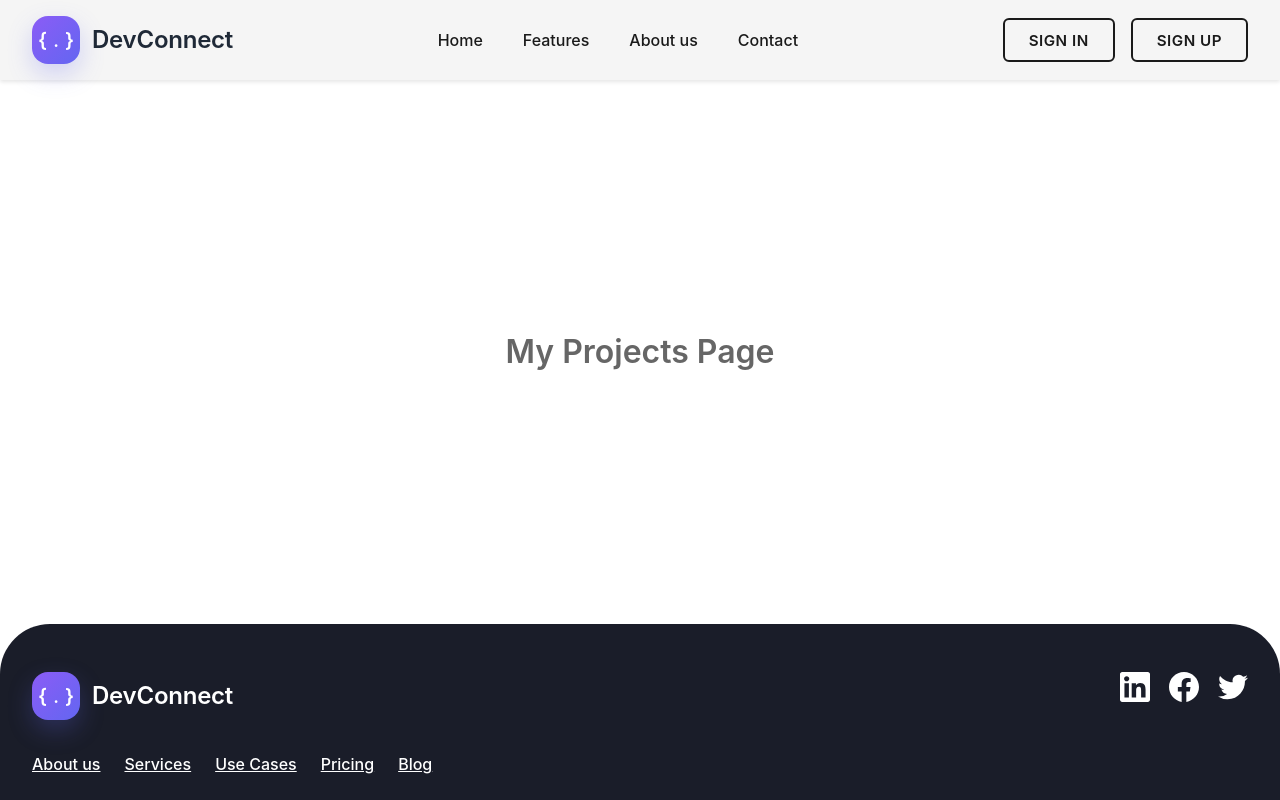
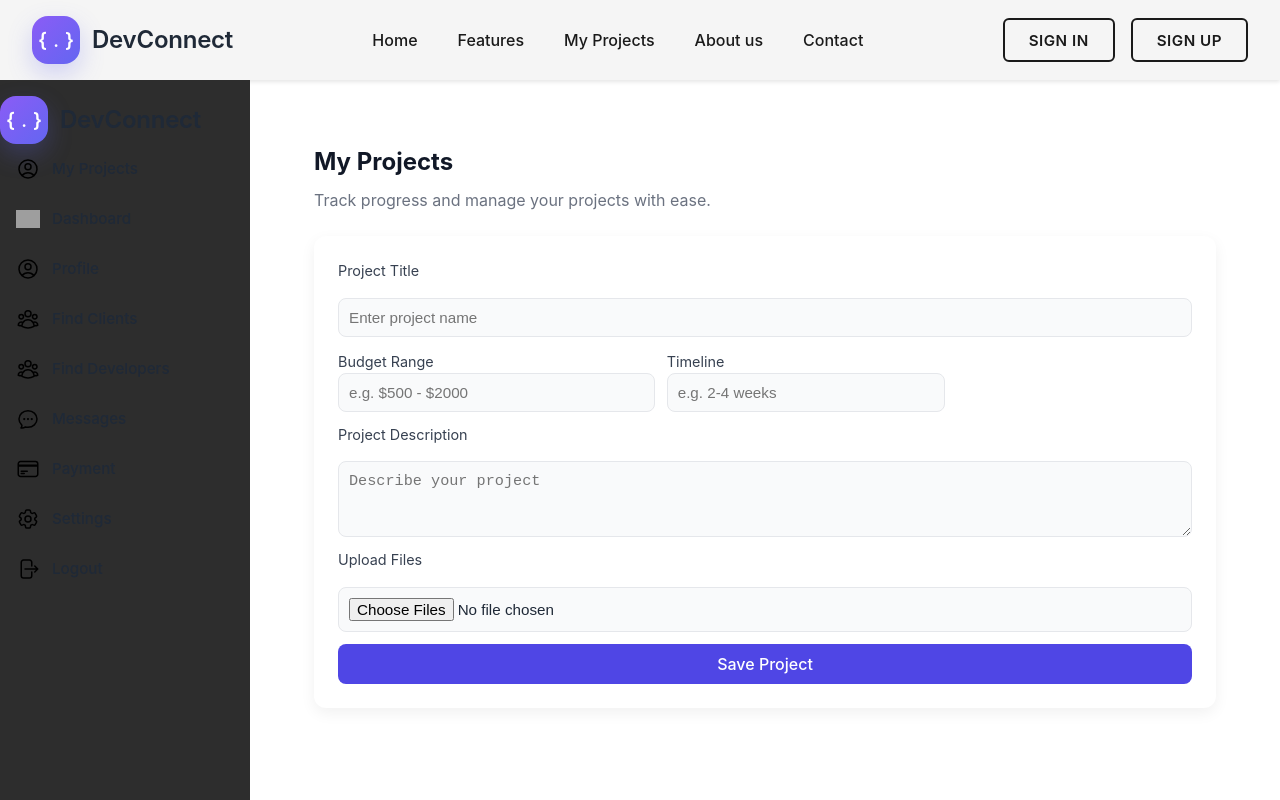
Before and after one commit to FatumaLiban2/dev_connect_frontend, a React (Vite) app: page /myProjects in a window 1280 px wide. Shown: the top 800 px of the page. Built offline with nearby package versions, Linux system fonts and the light colour scheme; grey boxes are pictures that could not be loaded.

Commit message:
added myprojectclient and myproject css

```diff
--- a/src/App.css
+++ b/src/App.css
@@ -13,6 +13,11 @@
 .main-content {
   flex: 1;
   padding: 2rem;
+}
+
+.app-body {
+  display: flex;
+  align-items: flex-start;
 }
 
 .placeholder {
--- a/src/App.jsx
+++ b/src/App.jsx
@@ -1,6 +1,7 @@
 import { BrowserRouter as Router, Routes, Route, useLocation } from 'react-router-dom';
 import { useState } from 'react';
 import Navbar from './components/Navbar';
+import Sidebar from './components/Sidebar';
 import Footer from './components/Footer';
 import ClientPayment from './components/ClientPayment';
 import DeveloperPayment from './components/DeveloperPayment';
@@ -8,6 +9,7 @@ import MessagingPage from './pages/MessagingPage';
 import HomePage from './pages/HomePage';
 import LoginPage from './pages/LoginPage';
 import SignUpPage from './pages/SignUpPage';
+import MyProjects from './pages/MyProjectClient';
 import './App.css';
 
 // Layout wrapper to conditionally show Navbar/Footer
@@ -17,6 +19,19 @@ function Layout({ children, onSigninClick, onSignupClick }) {
     location.pathname.startsWith(path)
   );
 
+  // Show global sidebar on dashboard-like routes
+  const sidebarRoutes = [
+    '/dashboard',
+    '/profile',
+    '/myProjects',
+    '/findDevelopers',
+    '/findClients',
+    '/settings',
+    '/payments',
+    '/client-payments',
+  ];
+  const showSidebar = sidebarRoutes.some(path => location.pathname.startsWith(path));
+
   if (hideNavAndFooter) {
     return <>{children}</>;
   }
@@ -24,9 +39,12 @@ function Layout({ children, onSigninClick, onSignupClick }) {
   return (
     <div className="app">
       <Navbar onSigninClick={onSigninClick} onSignupClick={onSignupClick} />
-      <main className="main-content">
-        {children}
-      </main>
+      <div className="app-body">
+        {showSidebar && <Sidebar />}
+        <main className="main-content">
+          {children}
+        </main>
+      </div>
       <Footer />
     </div>
   );
@@ -82,7 +100,7 @@ function App() {
           {/* Dashboard and other related routes */}
           <Route path="/dashboard" element={<div className="placeholder">Dashboard Page</div>} />
           <Route path="/profile" element={<div className="placeholder">Profile Page</div>} />
-          <Route path="/myProjects" element={<div className="placeholder">My Projects Page</div>} />
+          <Route path="/myProjects" element={<MyProjects />} />
           <Route path="/findDevelopers" element={<div className="placeholder">Find Developers Page</div>} />
           <Route path="/findClients" element={<div className="placeholder">Find Clients Page</div>} />
 
--- a/src/components/Navbar.jsx
+++ b/src/components/Navbar.jsx
@@ -21,6 +21,11 @@ const Navbar = ({ onSigninClick, onSignupClick }) => {
           <li className="nav-item">
             <Link to="/features" className="nav-link">
               Features
+            </Link>
+          </li>
+          <li className="nav-item">
+            <Link to="/myProjects" className="nav-link">
+              My Projects
             </Link>
           </li>
           <li className="nav-item">
--- a/src/components/Sidebar.jsx
+++ b/src/components/Sidebar.jsx
@@ -15,6 +15,7 @@ export default function Sidebar() {
     return (
         <div className="sidebar-container">
             <Logo />
+                <SidebarButton to="/myProjects" icon={ProjectsIcon} label="My Projects" />
             <SidebarButton to="/dashboard" icon={DashboardIcon} label="Dashboard" />
             <SidebarButton to="/profile" icon={ProfileIcon} label="Profile" />
             <SidebarButton to="/findClients" icon={FindClientsIcon} label="Find Clients" />
--- /dev/null
+++ b/src/pages/MyProjectClient.jsx
@@ -0,0 +1,104 @@
+import React, { useState } from "react";
+import Sidebar from "../components/Sidebar";
+import Navbar from "../components/Navbar";
+import "../styles/MyProjects.css";
+
+const MyProjects = () => {
+  const [formData, setFormData] = useState({
+    title: "",
+    budget: "",
+    timeline: "",
+    description: "",
+    files: [],
+  });
+
+  const handleChange = (e) => {
+    setFormData({ ...formData, [e.target.name]: e.target.value });
+  };
+
+  const handleFileChange = (e) => {
+    setFormData({ ...formData, files: Array.from(e.target.files) });
+  };
+
+  const handleSubmit = (e) => {
+    e.preventDefault();
+    console.log("Saved Project:", formData);
+    alert("Project saved successfully!");
+  };
+
+  return (
+
+        <div className="content">
+          <h2>My Projects</h2>
+          <p className="subtitle">
+            Track progress and manage your projects with ease.
+          </p>
+
+          <form onSubmit={handleSubmit} className="form-card">
+            <label>Project Title</label>
+            <input
+              type="text"
+              name="title"
+              value={formData.title}
+              onChange={handleChange}
+              placeholder="Enter project name"
+            />
+
+            <div className="form-row">
+              <div>
+                <label>Budget Range</label>
+                <input
+                  type="text"
+                  name="budget"
+                  value={formData.budget}
+                  onChange={handleChange}
+                  placeholder="e.g. $500 - $2000"
+                />
+              </div>
+              <div>
+                <label>Timeline</label>
+                <input
+                  type="text"
+                  name="timeline"
+                  value={formData.timeline}
+                  onChange={handleChange}
+                  placeholder="e.g. 2-4 weeks"
+                />
+              </div>
+            </div>
+
+            <label>Project Description</label>
+            <textarea
+              name="description"
+              rows="3"
+              value={formData.description}
+              onChange={handleChange}
+              placeholder="Describe your project"
+            ></textarea>
+
+            <label>Upload Files</label>
+            <input
+              type="file"
+              multiple
+              onChange={handleFileChange}
+              className="file-input"
+            />
+
+            {formData.files.length > 0 && (
+              <ul className="file-list">
+                {formData.files.map((file, index) => (
+                  <li key={index}>{file.name}</li>
+                ))}
+              </ul>
+            )}
+
+            <button type="submit" className="save-btn">
+              Save Project
+            </button>
+          </form>
+        </div>
+
+  );
+};
+
+export default MyProjects;
--- /dev/null
+++ b/src/styles/MyProjects.css
@@ -0,0 +1,83 @@
+.page {
+  display: flex;
+  min-height: 100vh;
+  background-color: #f8fafc;
+  font-family: "Inter", system-ui, sans-serif;
+}
+
+.main {
+  flex: 1;
+  display: flex;
+  flex-direction: column;
+}
+
+.content {
+  padding: 32px;
+  max-width: 1000px;
+  margin: 0 auto;
+}
+
+h2 {
+  margin-bottom: 8px;
+  font-size: 24px;
+  color: #111827;
+}
+
+.subtitle {
+  color: #6b7280;
+  margin-bottom: 24px;
+}
+
+.form-card {
+  background: #fff;
+  padding: 24px;
+  border-radius: 12px;
+  box-shadow: 0 5px 15px rgba(0, 0, 0, 0.06);
+  display: flex;
+  flex-direction: column;
+  gap: 12px;
+}
+
+label {
+  color: #374151;
+  font-size: 0.9rem;
+  margin-bottom: 4px;
+}
+
+input,
+textarea {
+  width: 100%;
+  border: 1px solid #e5e7eb;
+  border-radius: 8px;
+  padding: 10px;
+  box-sizing: border-box;
+  font-size: 0.95rem;
+  background: #f9fafb;
+}
+
+input:focus,
+textarea:focus {
+  outline: none;
+  border-color: #a5b4fc;
+  background: #fff;
+}
+
+.form-row {
+  display: flex;
+  gap: 12px;
+}
+
+.save-btn {
+  background: #4f46e5;
+  color: white;
+  border: none;
+  border-radius: 8px;
+  padding: 10px;
+  font-weight: 500;
+  cursor: pointer;
+  transition: background 0.3s;
+}
+
+.save-btn:hover {
+  background: #4338ca;
+}
```
Also changed, not shown: 1 other file (tests, documents, lock files or other folders).
